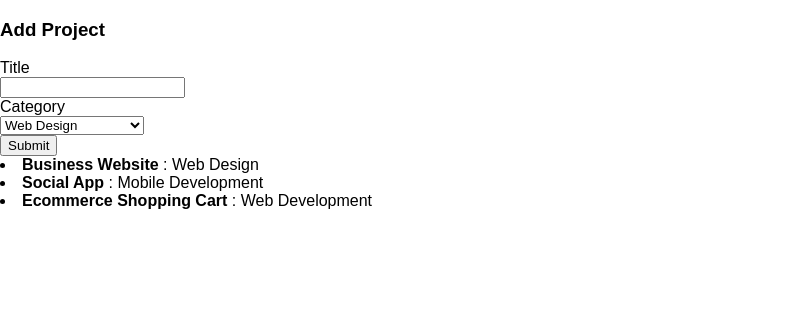
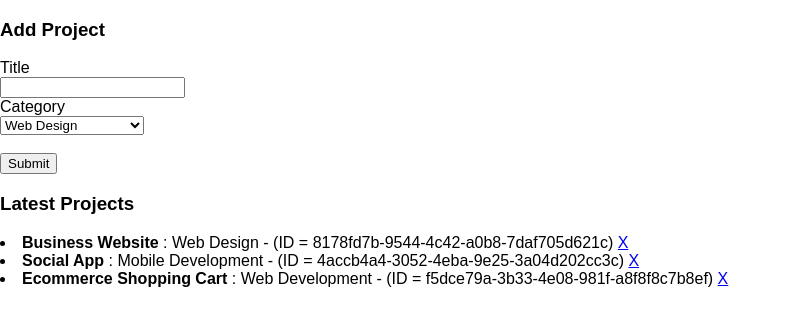
Before and after one commit to Angular-Projects-V-1-to-X/react-learning, a React (Create React App) app: page / in a window 1280 px wide. Shown: the top 326 px of the page, without its empty margins (0-792 px from the left). Built offline with nearby package versions, Linux system fonts and the light colour scheme.

Commit message:
06 - Delete functionality added

```diff
--- a/package.json
+++ b/package.json
@@ -5,7 +5,8 @@
   "dependencies": {
     "react": "^15.6.1",
     "react-dom": "^15.6.1",
-    "react-scripts": "1.0.10"
+    "react-scripts": "1.0.10",
+    "uuid": "^3.1.0"
   },
   "scripts": {
     "start": "react-scripts start",
--- a/src/App.js
+++ b/src/App.js
@@ -1,6 +1,7 @@
 import React, { Component } from 'react';
 import Projects from './Components/Projects';
 import AddProject from './Components/AddProject';
+import uuid from 'uuid';
 import './App.css';
 
 class App extends Component {
@@ -15,14 +16,17 @@ class App extends Component {
   componentWillMount(){
     this.setState({projects: [
       {
+        id: uuid.v4(),
         title: 'Business Website',
         category: 'Web Design'
       },
       {
+        id: uuid.v4(),
         title: 'Social App',
         category: 'Mobile Development'
       },
       {
+        id: uuid.v4(),
         title: 'Ecommerce Shopping Cart',
         category: 'Web Development'
       }
@@ -37,11 +41,18 @@ class App extends Component {
     this.setState({projects:projects});
   }
 
+  handleDeleteProject(id){
+    let projects = this.state.projects;
+    let index = projects.findIndex(x => x.id === id);
+    projects.splice(index, 1);
+    this.setState({projects:projects});
+  }
+
   render() {
     return (
       <div className="App">
         <AddProject addProject={this.handleAddProject.bind(this)} />
-        <Projects projects={this.state.projects} />
+        <Projects projects={this.state.projects} onDelete={this.handleDeleteProject.bind(this)} />
       </div>
     );
   }
--- a/src/Components/AddProject.js
+++ b/src/Components/AddProject.js
@@ -1,6 +1,6 @@
 import React, { Component } from 'react';
 import ProjectItem from './ProjectItem';
-
+import uuid from 'uuid';
 
 class AddProject extends Component {
   constructor(){
@@ -19,6 +19,7 @@ class AddProject extends Component {
       alert('Title is required!');
     } else {
       this.setState({newProject:{
+        id: uuid.v4(),
         title: this.refs.title.value,
         category: this.refs.category.value
       }}, function(){
@@ -47,6 +48,7 @@ class AddProject extends Component {
               {categoryOptions}
             </select>
           </div>
+          <br />
           <input type="submit" value="Submit" />
         </form>
       </div>
--- a/src/Components/ProjectItem.js
+++ b/src/Components/ProjectItem.js
@@ -2,11 +2,15 @@ import React, { Component } from 'react';
 
 
 class ProjectItem extends Component {
+  deleteProject(id){
+    console.log('test.....');
+    this.props.onDelete(id);
+  }
   render() {
     console.log(this.props);
     return (
       <li className="ProjectItem">
-        <strong>{this.props.project.title}</strong> : {this.props.project.category}
+        <strong>{this.props.project.title}</strong> : {this.props.project.category} - (ID = {this.props.project.id}) <a href="#" onClick={this.deleteProject.bind(this, this.props.project.id)}> X </a>
       </li>
     );
   }
--- a/src/Components/Projects.js
+++ b/src/Components/Projects.js
@@ -3,6 +3,9 @@ import ProjectItem from './ProjectItem';
 
 
 class Projects extends Component {
+  deleteProject(id){
+    this.props.onDelete(id);
+  }
 
   render() {
     let projectItems;
@@ -10,7 +13,7 @@ class Projects extends Component {
       projectItems = this.props.projects.map(project => {
         //console.log(project);
         return (
-          <ProjectItem key={project.title} project={project} />
+          <ProjectItem onDelete={this.deleteProject.bind(this)} key={project.title} project={project} />
         )
       });
     }
@@ -18,6 +21,7 @@ class Projects extends Component {
     console.log(this.props);
     return (
       <div className="Projects">
+        <h3>Latest Projects</h3>
         {projectItems}
       </div>
     );
```
